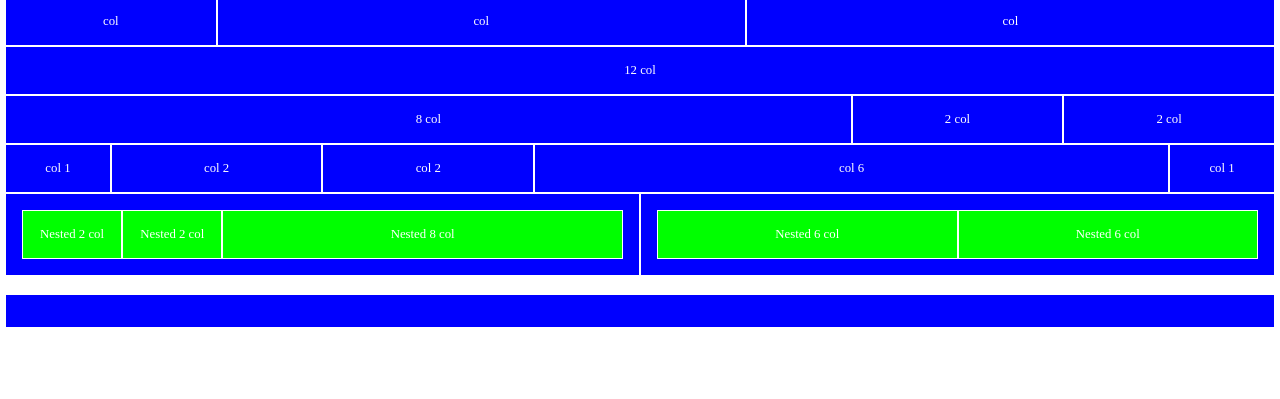
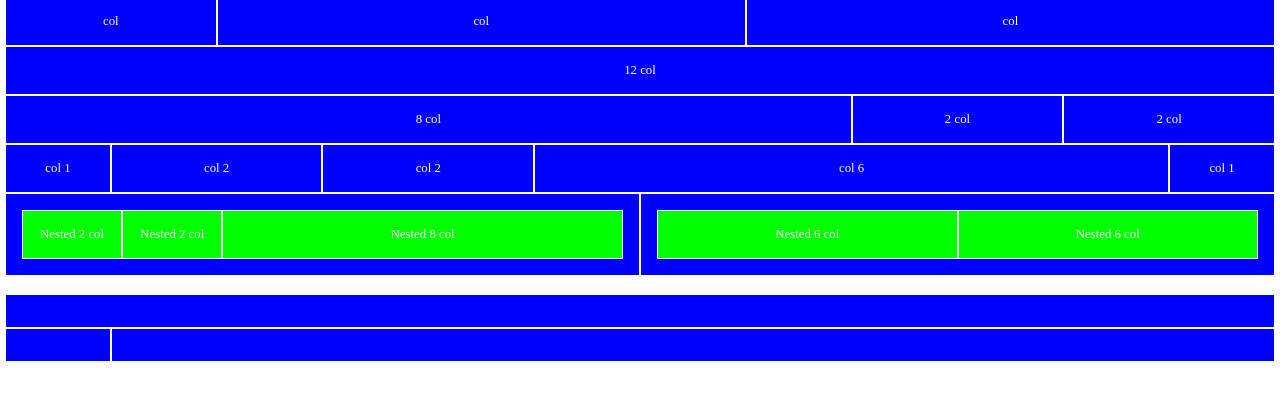
Before and after one commit to DanielMarella/html-css-12bool, a plain HTML site: page index.html in a window 1280 px wide. Shown: the part 89-488 px from the top of the page. Drawn offline with Linux system fonts and the light colour scheme.

Commit message:
add row (col-1 + col-11)

```diff
--- a/index.html
+++ b/index.html
@@ -97,6 +97,10 @@
             <div class="row">
                 <div class="col-12"></div>
             </div>
+            <div class="row">
+                <div class="col-1"></div>
+                <div class="col-11"></div>
+            </div>
         </div>
     </main>
 
```
